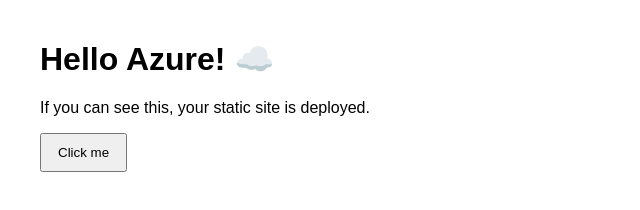
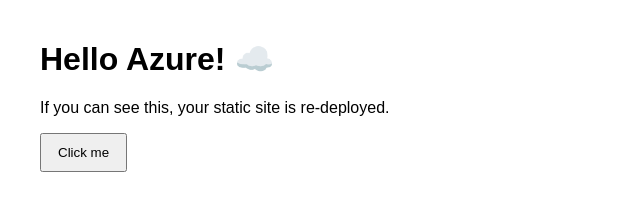
Before and after one commit to germands8/minisite-azure, a plain HTML site: page index.html in a window 1280 px wide. Shown: the full height of the page, 0-640 px from the left. Drawn offline with Linux system fonts and the light colour scheme.

Commit message:
Update index.html

```diff
--- a/index.html
+++ b/index.html
@@ -8,10 +8,11 @@
   </head>
   <body>
     <h1>Hello Azure! ☁️</h1>
-    <p>If you can see this, your static site is deployed.</p>
+    <p>If you can see this, your static site is re-deployed.</p>
 
     <button id="btn">Click me</button>
 
     <script src="script.js"></script>
   </body>
+
 </html>
```
